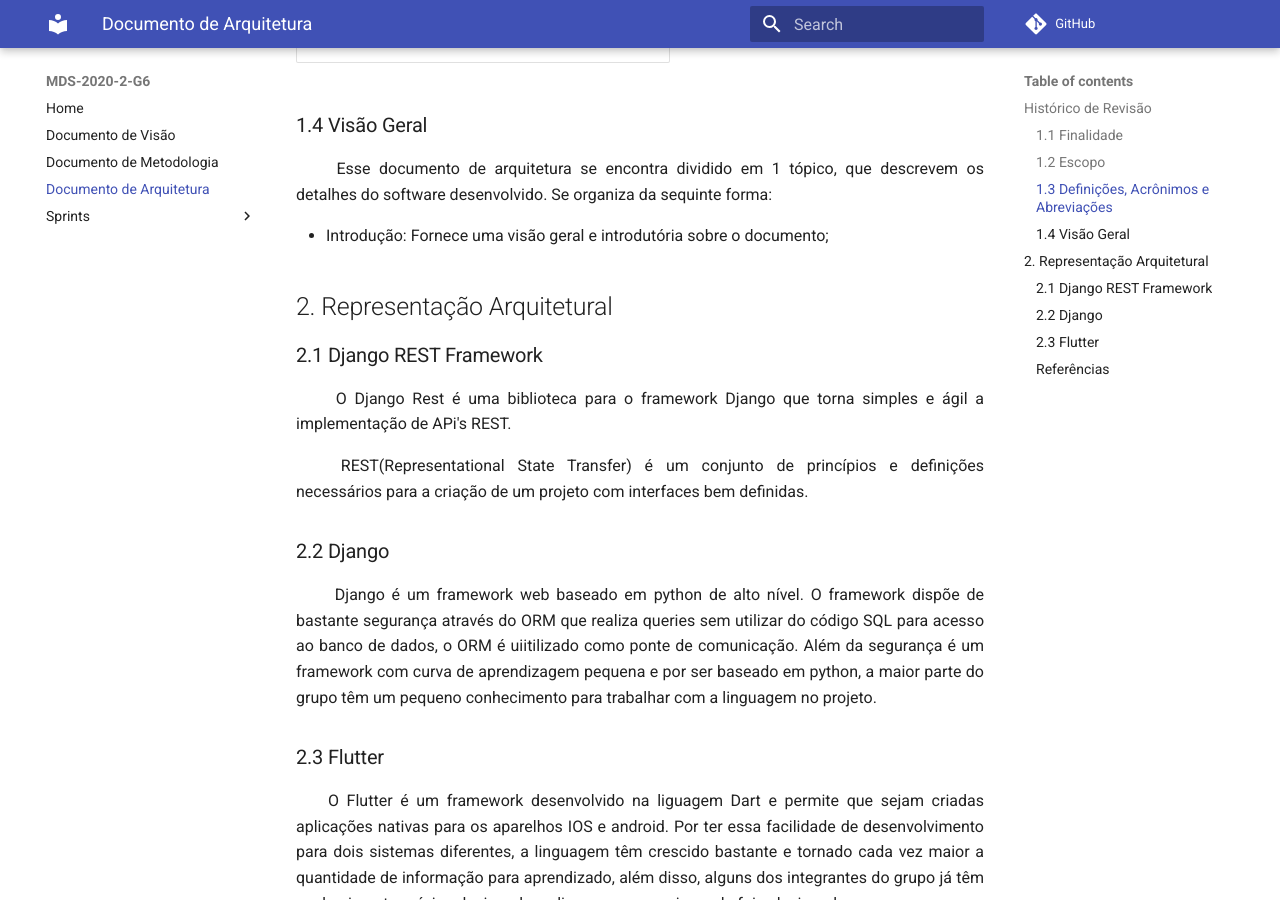
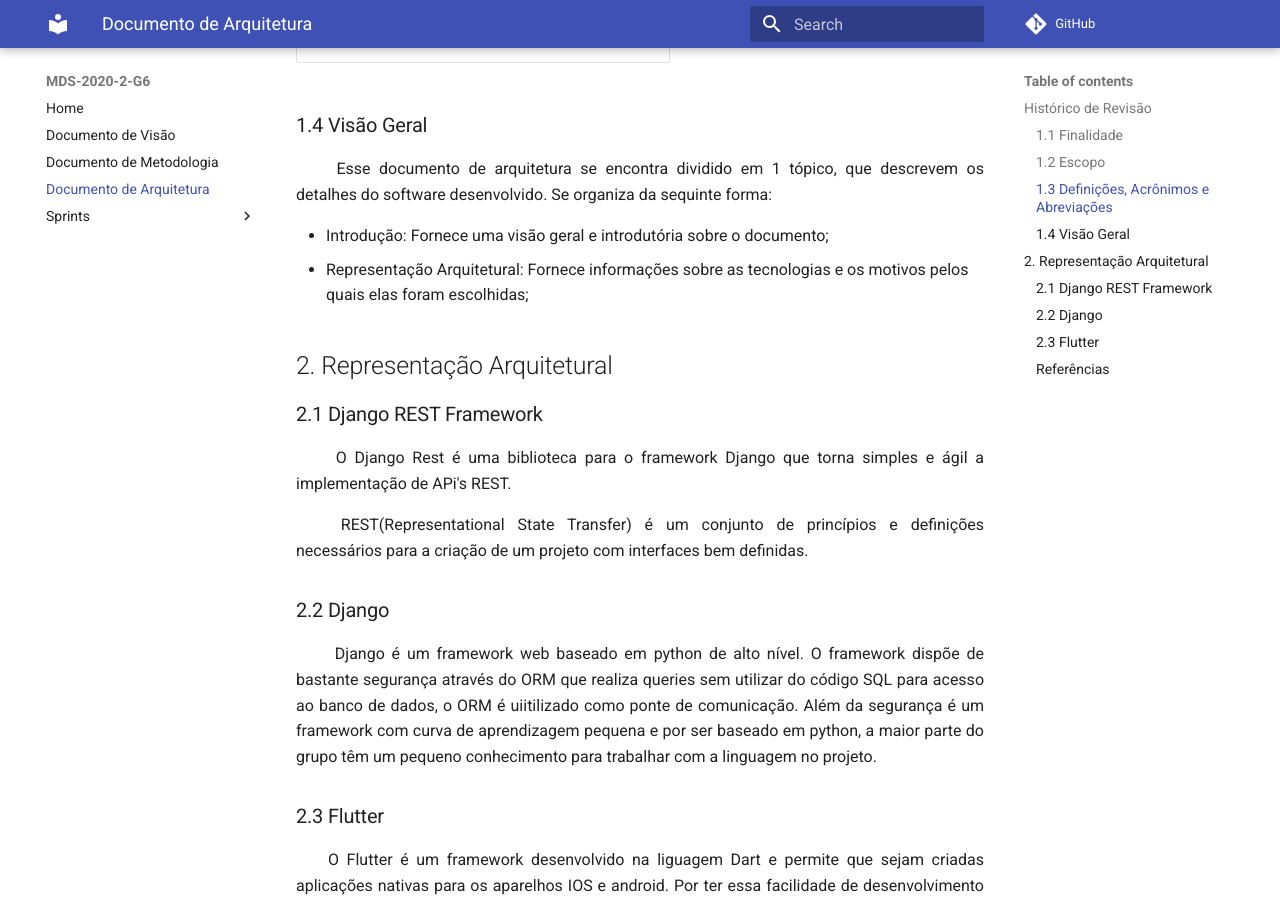
Before and after one commit to fga-eps-mds/2020.2-Hortum, an MkDocs documentation site: the page built from docs/Documento_de_arquitetura.md, in a window 1280 px wide and 900 px high, scrolled down 937 px. Built offline with MkDocs 1.6.1 and Material for MkDocs 9.7.7, drawn with Linux system fonts in a browser that asks for light colours; comment, search, counter and statistics services are not loaded.

Commit message:
Adicionando a Representaçao Arquitetural na visao geral

```diff
--- a/docs/Documento_de_arquitetura.md
+++ b/docs/Documento_de_arquitetura.md
@@ -29,6 +29,7 @@ Abreviação|Significado
 <p align="justify"> &emsp;&emsp; Esse documento de arquitetura se encontra dividido em 1 tópico, que descrevem os detalhes do software desenvolvido. Se organiza da sequinte forma: </p>
 
 - Introdução: Fornece uma visão geral e introdutória sobre o documento;
+- Representação Arquitetural: Fornece informações sobre as tecnologias e os motivos pelos quais elas foram escolhidas;
 
 ## 2. Representação Arquitetural
 
```
